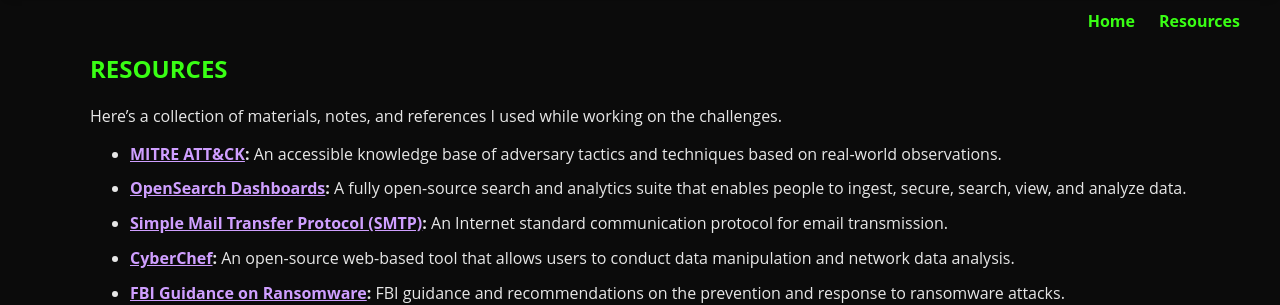
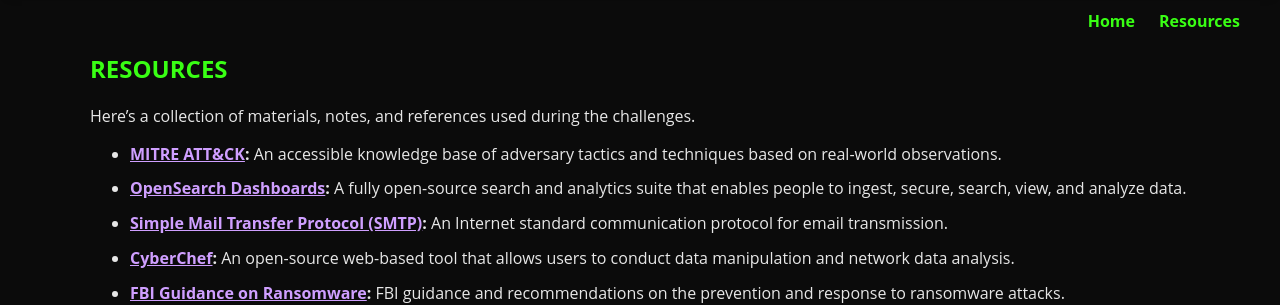
Before and after one commit to glsanclem/2026-US-Cyber-Open-CTF, a Jekyll site: the page built from resources.md, in a window 1280 px wide. Shown: the part 304-609 px from the top of the page. Built offline with Jekyll 4.4.1, drawn with Linux system fonts in a browser that asks for light colours.

Commit message:
Update wording in resources section

```diff
--- a/resources.md
+++ b/resources.md
@@ -9,7 +9,7 @@ hero:
 
 ## RESOURCES
 
-Here’s a collection of materials, notes, and references I used while working on the challenges.
+Here’s a collection of materials, notes, and references used during the challenges.
 
 - **[MITRE ATT&CK](https://attack.mitre.org/):** An accessible knowledge base of adversary tactics and techniques based on real-world observations.
 - **[OpenSearch Dashboards](https://opensearch.org/):** A fully open-source search and analytics suite that enables people to ingest, secure, search, view, and analyze data.
```
